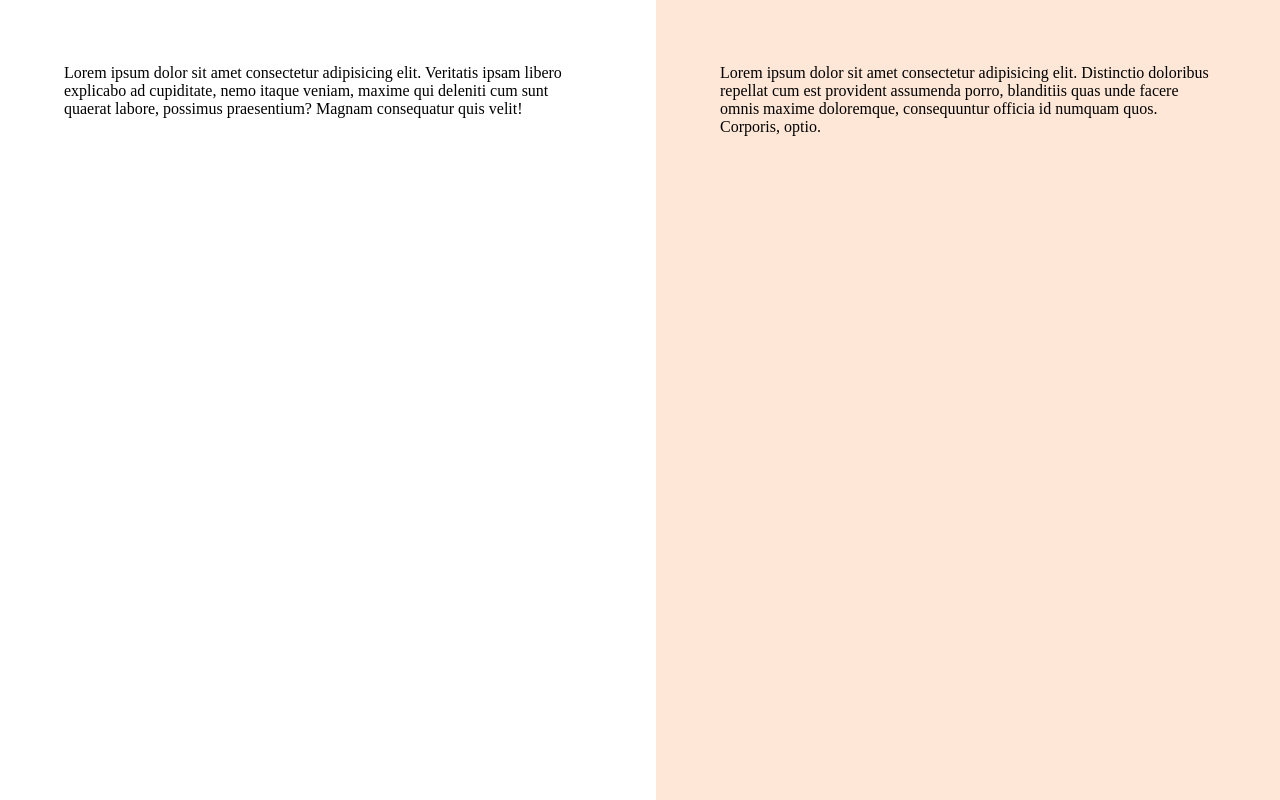
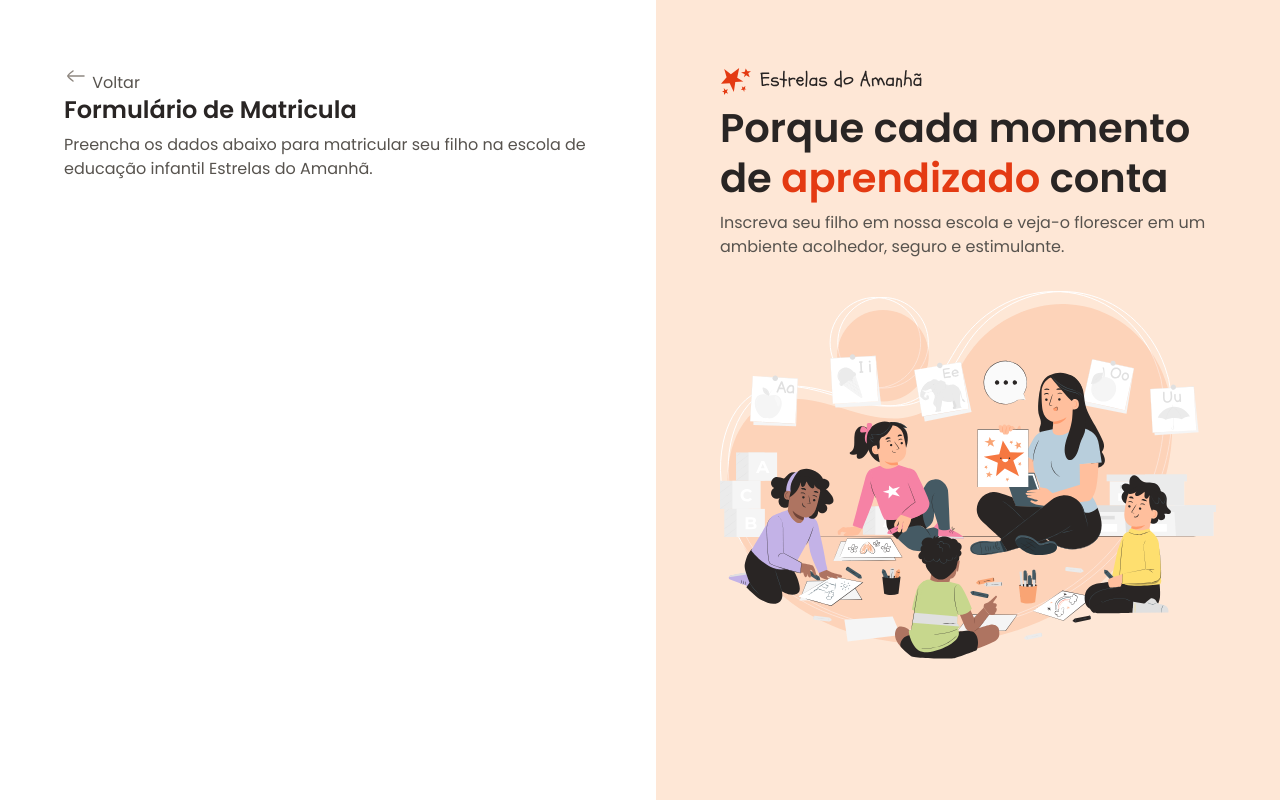
Before and after one commit to crixlima/formulario-de-matricula, a plain HTML site: page index.html in a window 1280 px wide. Drawn offline with Linux system fonts and the light colour scheme.

Commit message:
conteudo aside e conteudo inicial do main

```diff
--- a/index.html
+++ b/index.html
@@ -12,16 +12,33 @@
 
 </head>
 <body>
-    <div id="app">
-        <main>
-            <div class="main-container">Lorem ipsum dolor sit amet consectetur adipisicing elit. Veritatis ipsam libero explicabo ad cupiditate, nemo itaque veniam, maxime qui deleniti cum sunt quaerat labore, possimus praesentium? Magnam consequatur quis velit!</div>
-        </main>
+<div id="app">
+    <main>
+        <div class="main-container">
+            <div>
+                <img src="assets/icons/arrow-left-02.svg" alt="ícone de voltar">
+                <span>Voltar</span>
+            </div>
+            <h1>Formulário de Matricula</h1>
+            <p>Preencha os dados abaixo para matricular seu filho na escola de educação infantil Estrelas do Amanhã.</p>
+        </div>
+
+    </main>
+
+    <aside>
+        <div class="aside-container">
+        <header>
+            <img src="assets/logo.svg" alt="Logo estrelas do amanha">
+            <h2>Porque cada momento de <span>aprendizado</span> conta</h2>
+            <p>Inscreva seu filho em nossa escola e veja-o florescer em um ambiente acolhedor, seguro e estimulante.</p>
+        </header>
+
+            <img src="assets/Illustration.svg" alt="Ilustração de uma professora prestando atenção">
+        </div>
+    </aside>
 
 
-        <aside>
-            <div class="aside-container">Lorem ipsum dolor sit amet consectetur adipisicing elit. Distinctio doloribus repellat cum est provident assumenda porro, blanditiis quas unde facere omnis maxime doloremque, consequuntur officia id numquam quos. Corporis, optio.</div>
-        </aside>
-    </div>
 
+</div>
 </body>
 </html>
--- a/styles/global.css
+++ b/styles/global.css
@@ -8,7 +8,7 @@
 :root {
    --font-family: 'Poppins' , sans-serif;
    --text: 400 1rem/1.5 var(--font-family);
-   --text-sm: 400 .875rem/1.4 var(--font-family);
+   --text-sm: 400 0.875rem/1.4 var(--font-family);
 
     --text-primory: #292524;
     --text-secondary:  #57534E;
@@ -26,4 +26,17 @@
 
 body {
     overflow: hidden;
-}
+
+    font: var(--text);
+    color: var(--text-secondary);
+
+    }
+
+    h1, h2 {
+        color: var(--text-primory);
+    }
+
+    img {
+        max-width: 100%;
+        height: auto;
+    }
--- a/styles/layout.css
+++ b/styles/layout.css
@@ -10,23 +10,44 @@
         overflow: auto;
         padding: 4rem;
 
-        & .main-conteiner {
+        & .main-container {
+            max-width: 33rem;
+            margin-left: auto;
+        }
 
-        max-width: 33rem;
-        margin-left: auto;
+        & .back {
+            display: flex;
+            align-items: center;
+            gap: .5rem;
+            margin-bottom:  1.5rem;
+        }
 
+        & h1 {
+            font: 600 1.5rem/1.25 var(--font-family);
+            margin-bottom: .5rem;
         }
     }
-
 
     aside {
         background-color: var(--surface-secondary);
         padding: 4rem;
 
-         & .aside-conteiner {
+        & .aside-container{
+            max-width: 31rem;
 
-        max-width: 31rem;
+            & > img {
+                margin-top: 2rem;
+            }
 
+        }
+
+        & h2 {
+            font: 600 2.5rem/1.25 var(--font-family);
+            margin-bottom: .5rem;
+
+            & span {
+                color: var(--text-highlight);
+            }
 
         }
 
```
Also changed, not shown: styles/index.css (line endings or trailing spaces), 1 other file.
